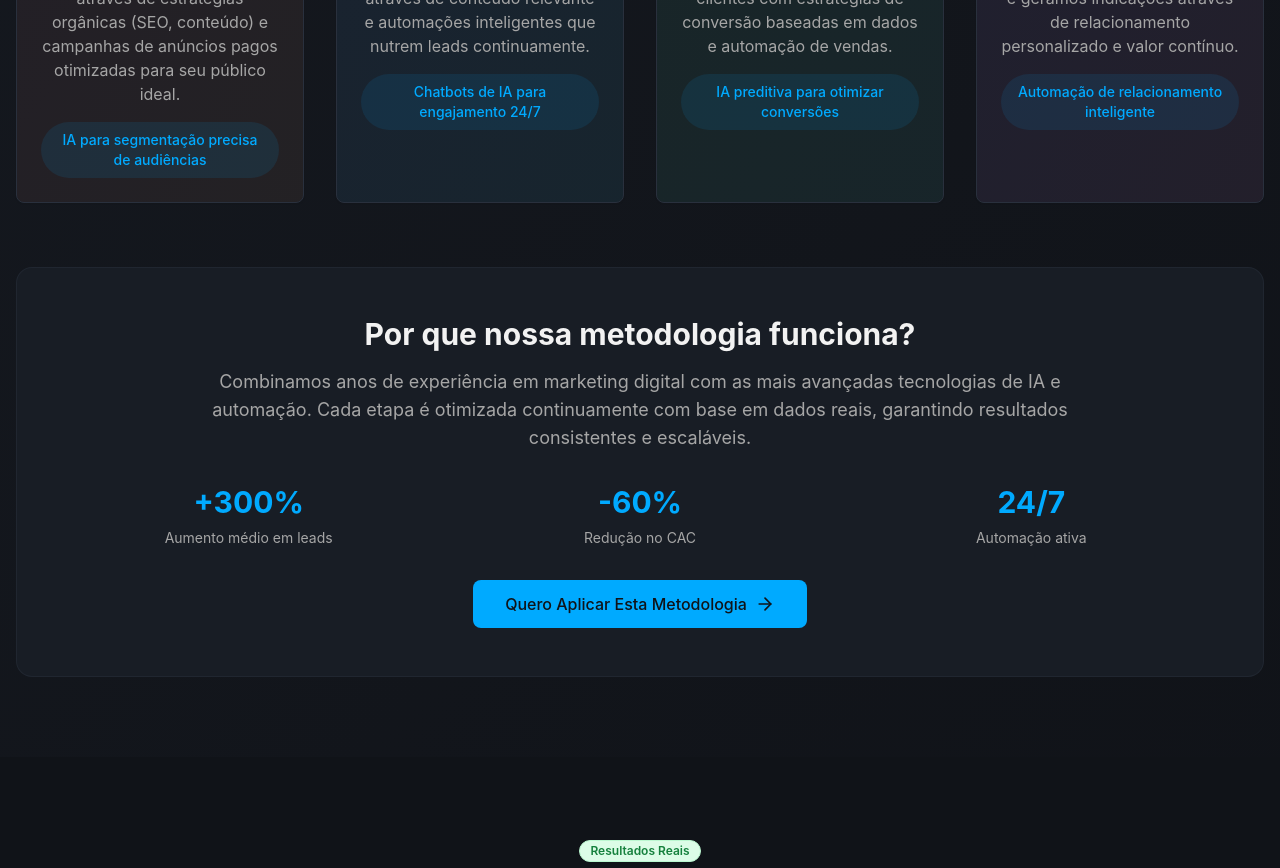
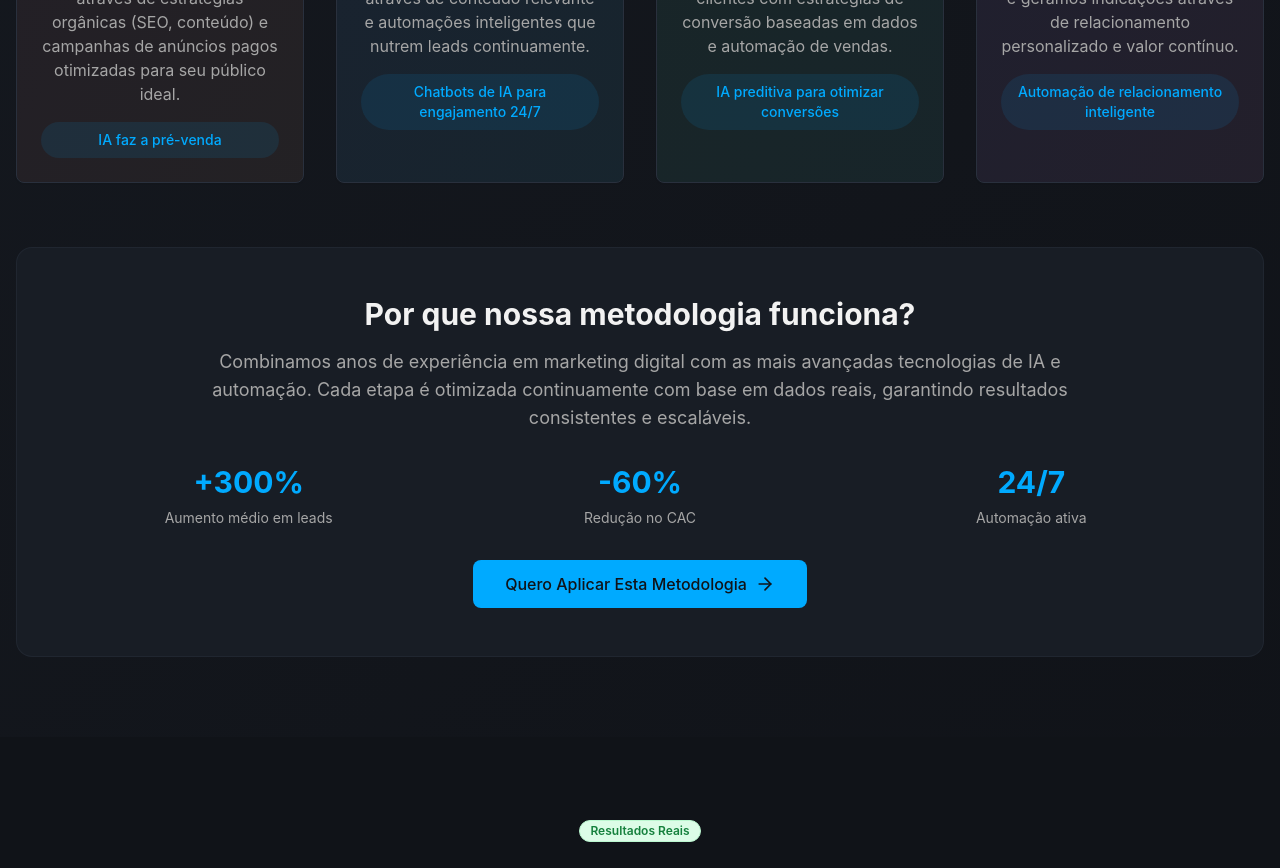
Before and after one commit to gt19889/lp-agente-ia, a React (Vite) app: page / in a window 1280 px wide. Shown: the part 2680-3548 px from the top of the page. Built offline with nearby package versions, Linux system fonts and the light colour scheme.

Commit message:
Add pre-sale functionality
Update MethodologySection to include pre-sale capabilities for the AI agent.

```diff
--- a/src/components/MethodologySection.tsx
+++ b/src/components/MethodologySection.tsx
@@ -87,7 +87,7 @@ const MethodologySection = () => {
 
                   {/* AI Feature Badge */}
                   <div className="bg-primary/10 text-primary px-3 py-2 rounded-full text-sm font-medium">
-                    {step.aiFeature}
+                    {step.number === "01" ? "IA faz a pré-venda" : step.aiFeature}
                   </div>
                 </CardContent>
 
```
